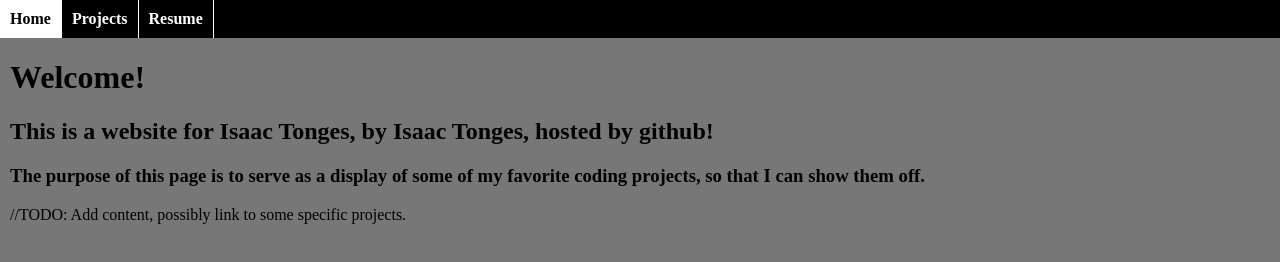
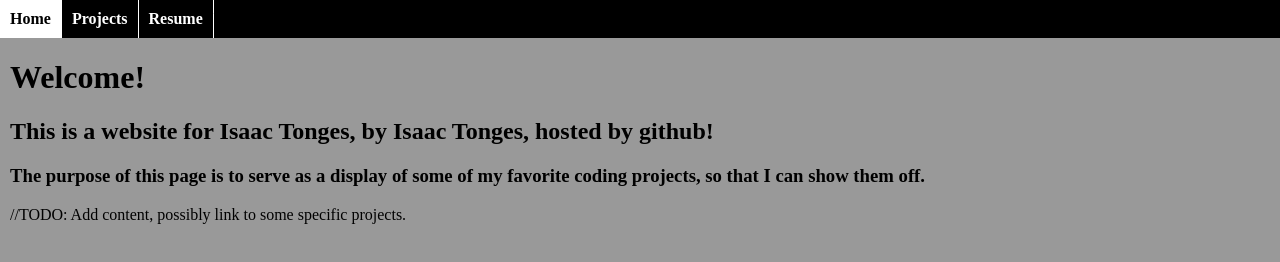
Before and after one commit to itonges/itonges.github.io, a plain HTML site: page index.html in a window 1280 px wide. Drawn offline with Linux system fonts and the light colour scheme.

Commit message:
Update style.css

```diff
--- a/style.css
+++ b/style.css
@@ -3,7 +3,7 @@
 body {
     margin: 0;
     display: block;
-    background-color: #777;
+    background-color: #999999;
 }
 
 /* Header Styles */
```
